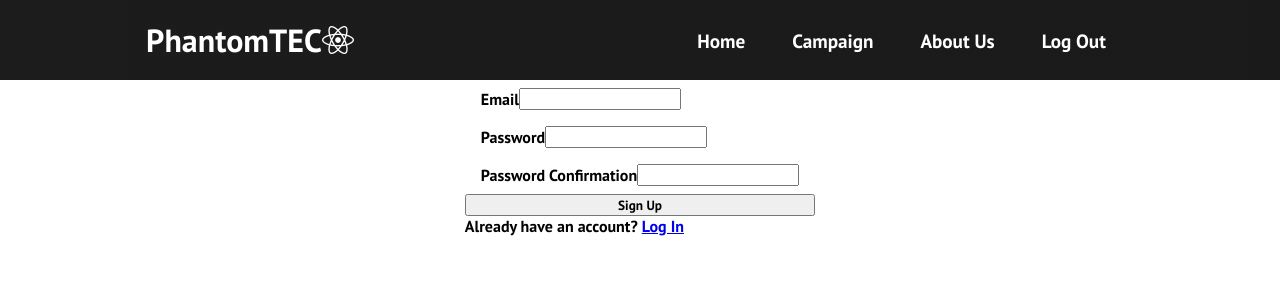
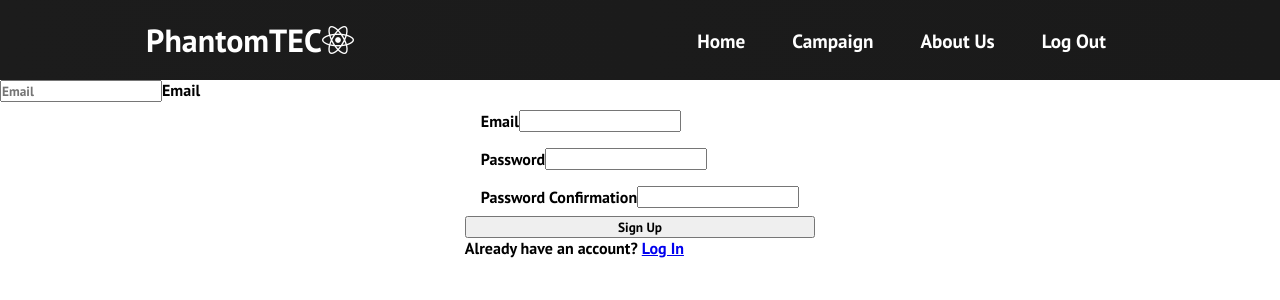
Before and after one commit to leductrong975/sa-react-web-application, a React (Create React App) app: page /sign-up in a window 1280 px wide. Shown: the top 300 px of the page. Built offline with nearby package versions, Linux system fonts and the light colour scheme; no server answers.

Commit message:
Second update
Second update. Trong

```diff
--- a/src/components/FormSignUp/FormSignUp.js
+++ b/src/components/FormSignUp/FormSignUp.js
@@ -28,6 +28,17 @@ function FormSignUp() {
 
     return (
         <>
+            <div className='AuthContainer'>
+                <form className='AuthForm' onSubmit={handleSubmit}>
+                    <div className='InputFieldContainer'>
+                        <input className='Field' type='email' placeholder='Email' ref={emailRef} required >
+
+                        </input>
+                        <label className='InputLabel'>Email</label>
+                    </div>
+                </form>
+            </div>
+
             <div className='form-container'>
                 <alert>{error}</alert>
                 <form className='form-signup' onSubmit={handleSubmit}>
@@ -35,6 +46,8 @@ function FormSignUp() {
                         Email
                         <input type='email' ref={emailRef} required/>
                     </label>
+                    {/* <InputFieldContainer , Field */}
+
                     <label className='form-item' id='password'>
                         Password
                         <input type='password' ref={passwordRef} required/>
```
